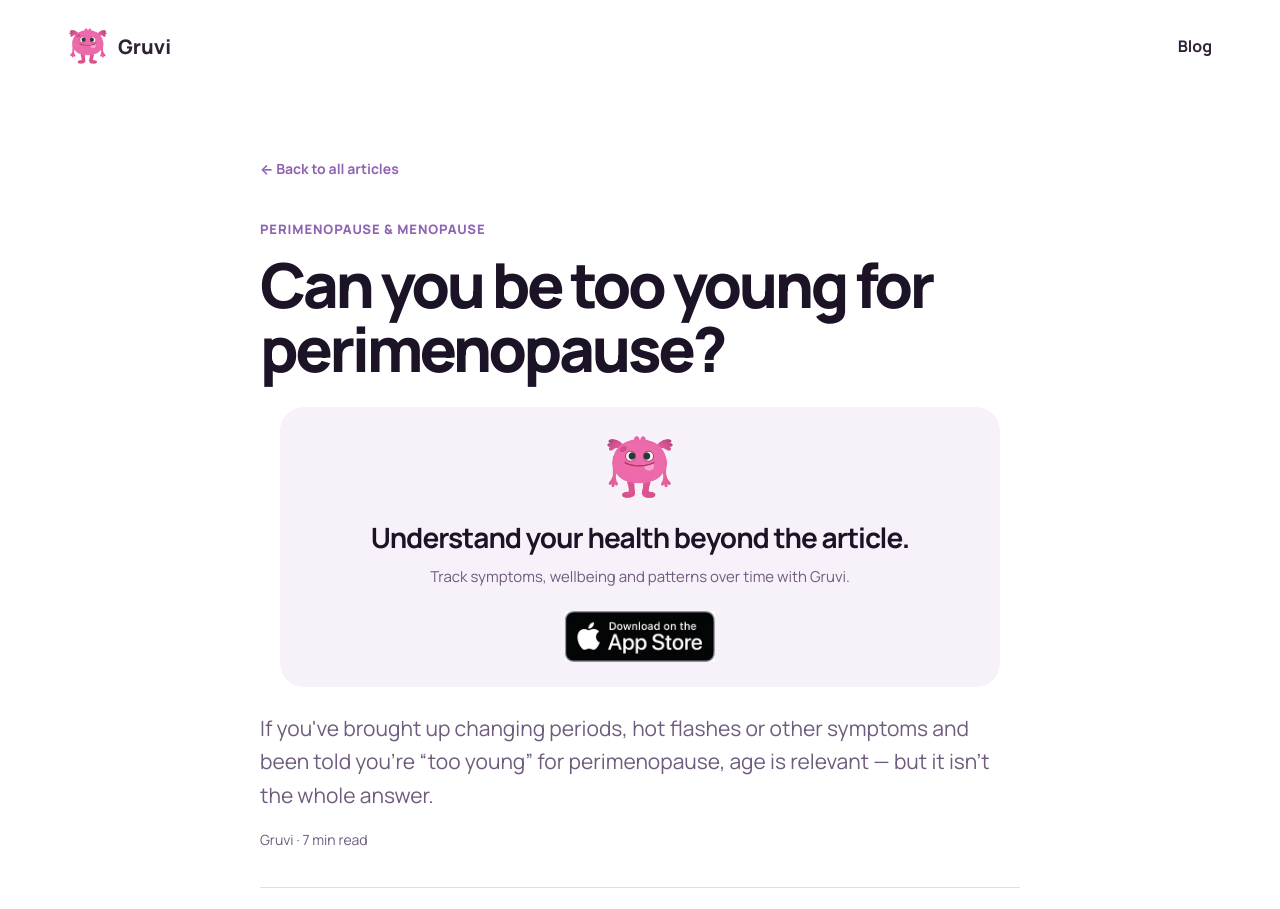
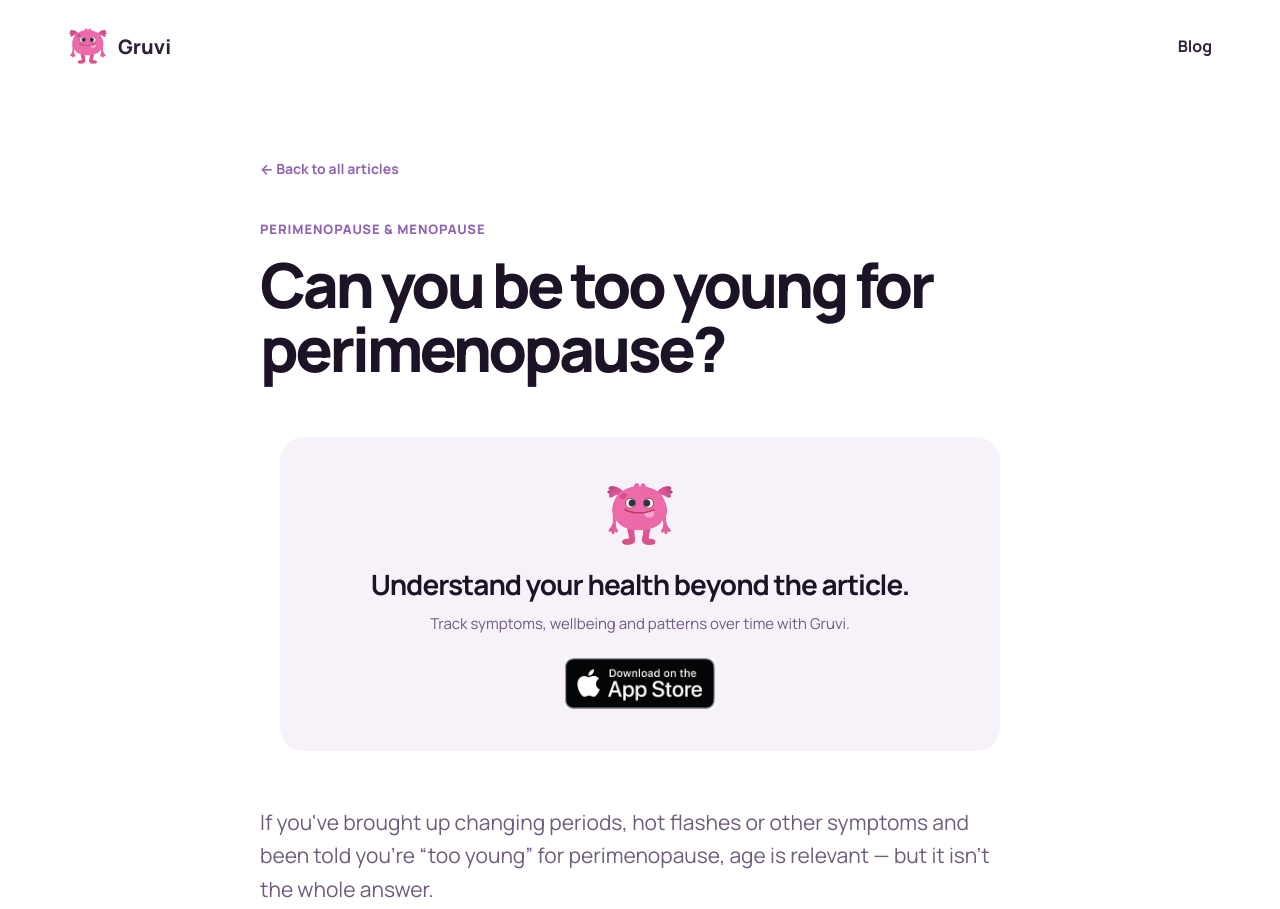
Before and after one commit to moans83/ls-companion-website, a plain HTML site: page blog/perimenopause-too-young.html in a window 1280 px wide. Shown: the top 909 px of the page. Drawn offline with Linux system fonts and the light colour scheme.

Commit message:
Update perimenopause-too-young.html

```diff
--- a/blog/perimenopause-too-young.html
+++ b/blog/perimenopause-too-young.html
@@ -359,12 +359,12 @@
 
     /* APP CTA */
 
-  .app-cta {
+.app-cta {
   max-width: 720px;
-  margin: 25px auto;
-  padding: 25px 30px;
+  margin: 55px auto;
+  padding: 42px 30px;
   text-align: center;
-  background: var(--soft-purple);
+  background: #f7f2f9;
   border-radius: 24px;
 }
 
```
